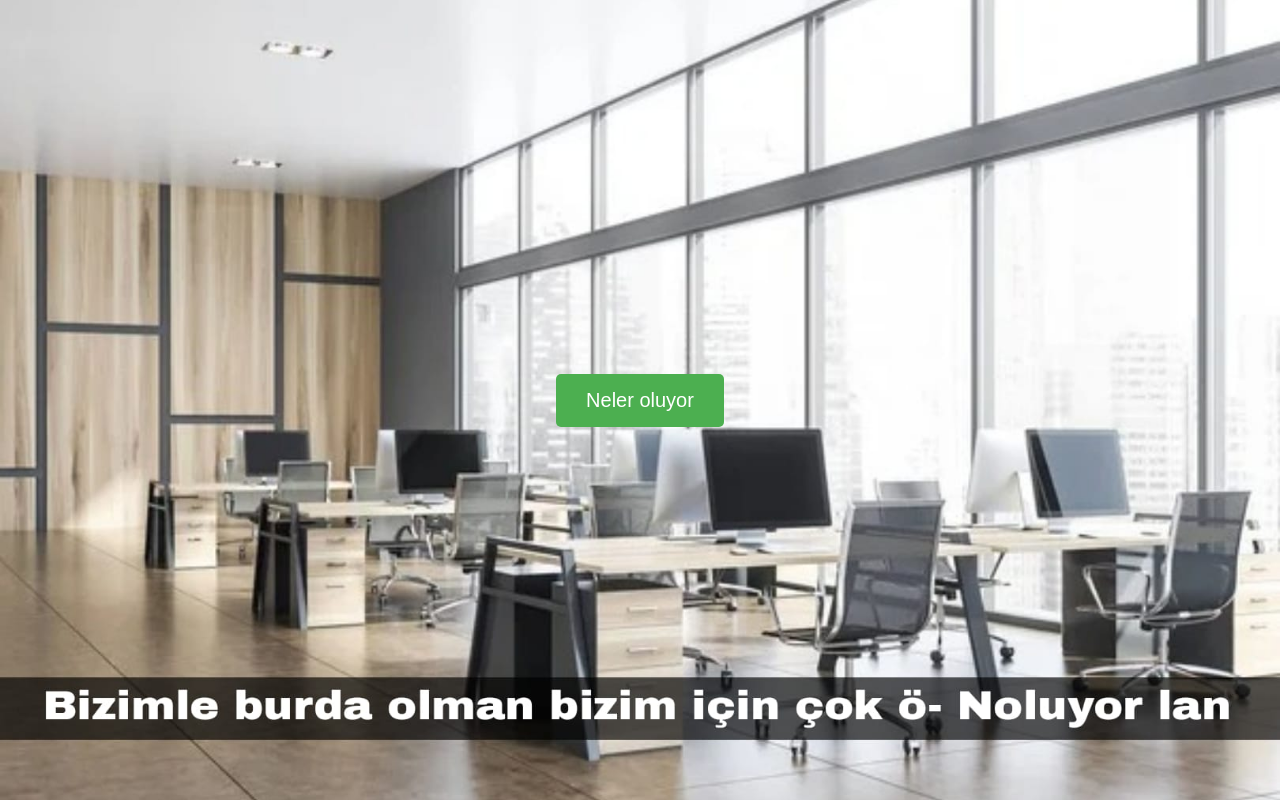
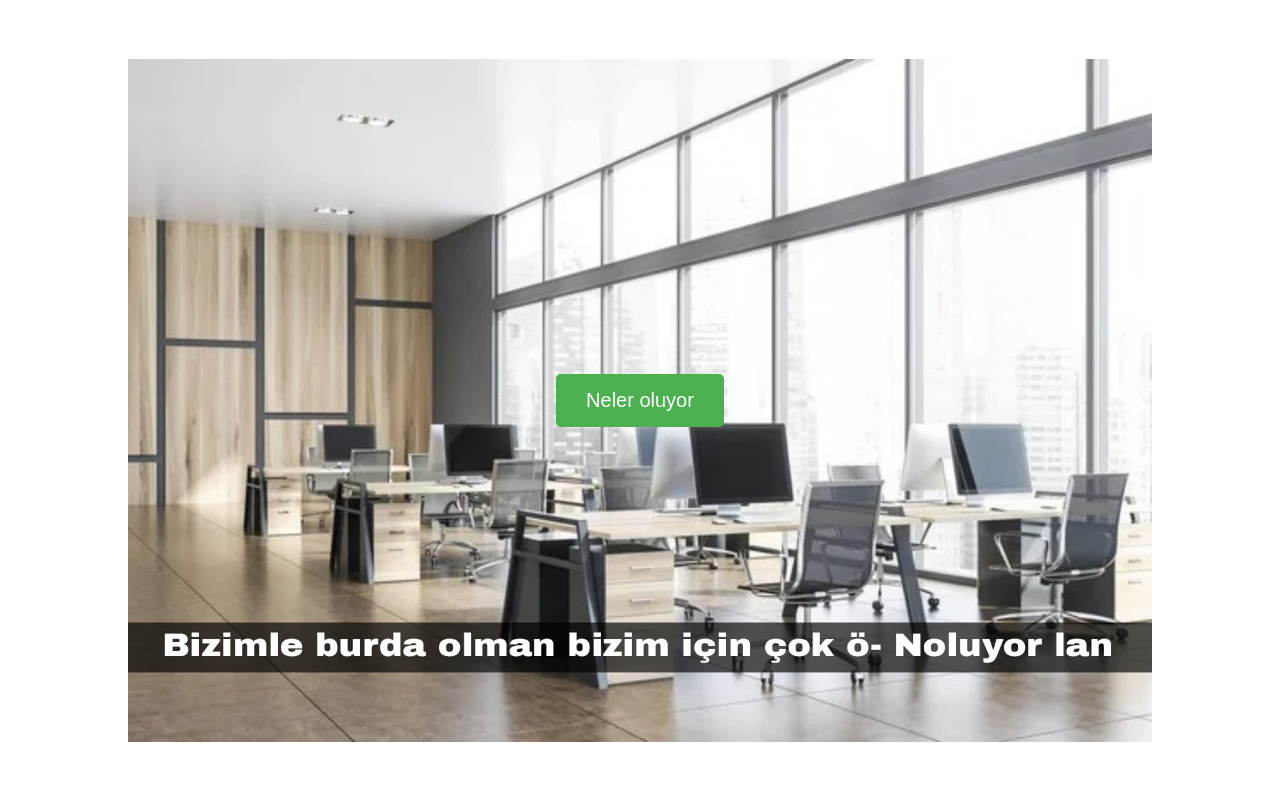
Before and after one commit to Ardad22/hukukburosu.git.io, a plain HTML site: page index2.html in a window 1280 px wide. Drawn offline with Linux system fonts and the light colour scheme.

Commit message:
Update index2.html

```diff
--- a/index2.html
+++ b/index2.html
@@ -15,7 +15,7 @@
             height: 100%;
             background-position: center;
             background-repeat: no-repeat;
-            background-size: 100%;
+            background-size: 80%;
             display: flex;
             justify-content: center;
             align-items: center;
```
